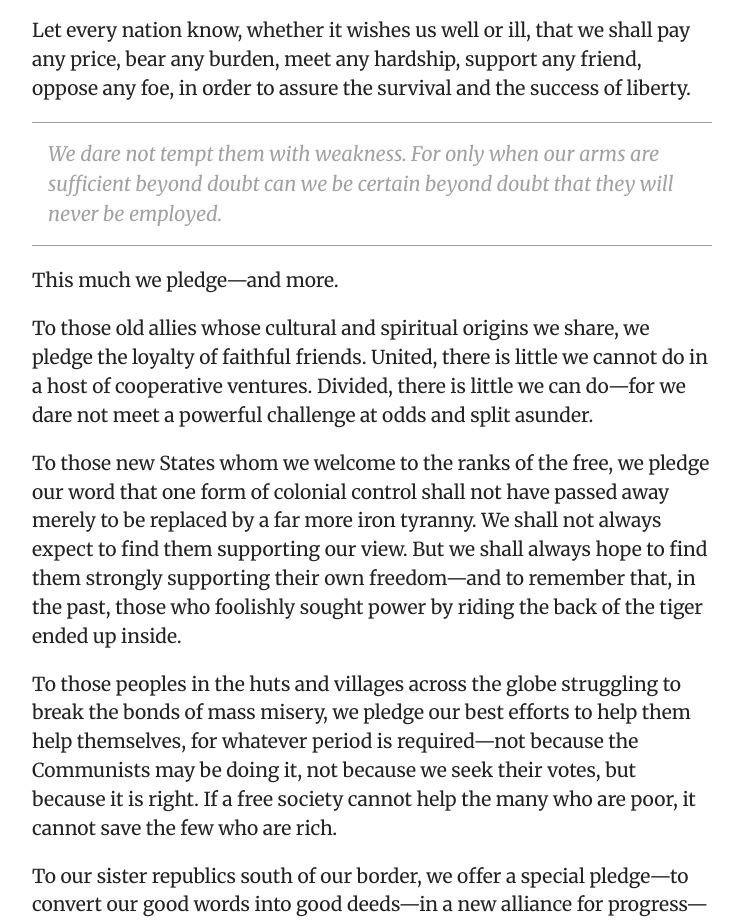
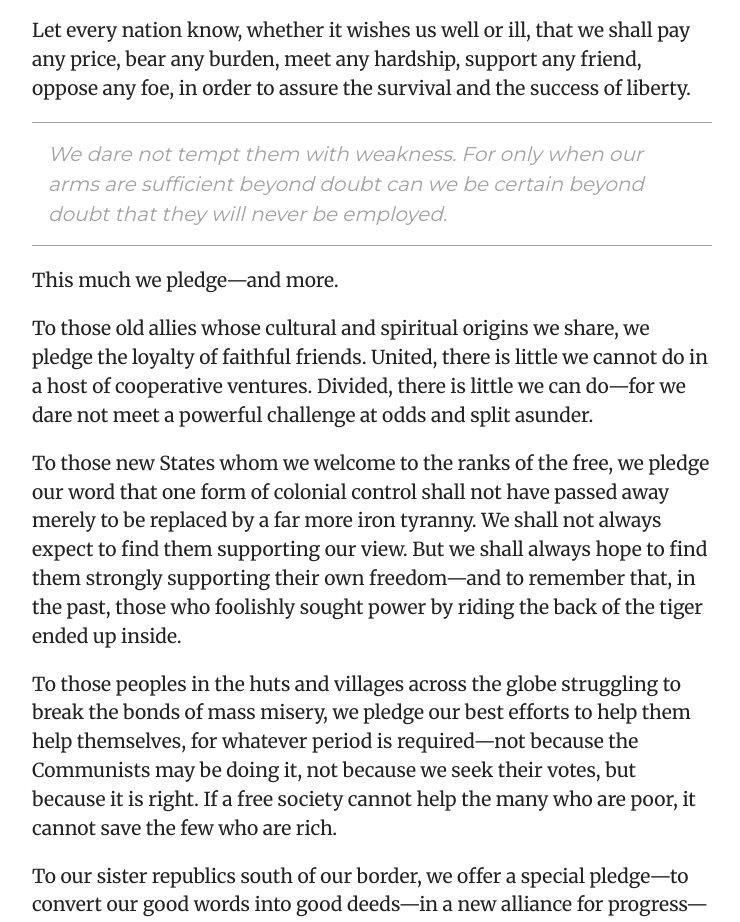
Before and after one commit to edwinmah/jfk, a plain HTML site: page index.html in a window 1280 px wide. Shown: the part 991-1913 px from the top of the page, without its empty margins (268-1008 px from the left). Drawn offline with nearby package versions, Linux system fonts and the light colour scheme.

Commit message:
Adjust pullquote styling

```diff
--- a/css/style.css
+++ b/css/style.css
@@ -141,10 +141,11 @@ make available for screen readers */
 
 /* style the pull quotes */
 .pullquote {
+  padding: 1rem;
   border-bottom: 1px solid #a2a2a2;
   border-top: 1px solid #a2a2a2;
   color: #a2a2a2;
+  font-family: 'Montserrat', Helvetica, Arial, sans-serif;
   font-size: 1.25rem;
   font-style: italic;
-  padding: 1rem;
 }
```
